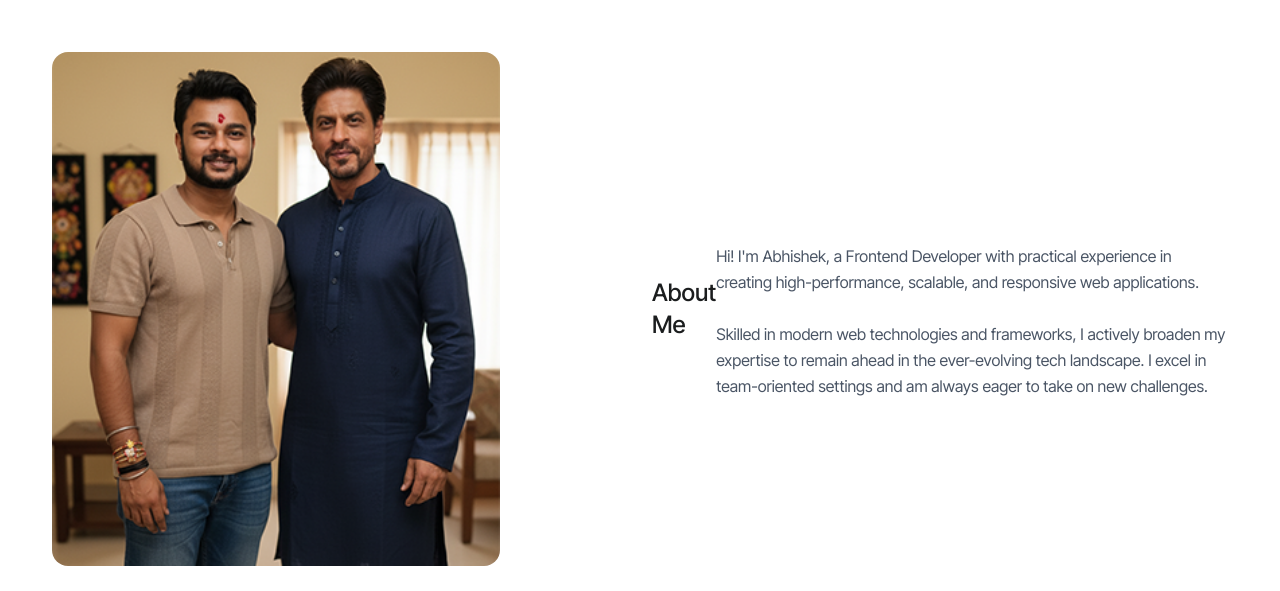
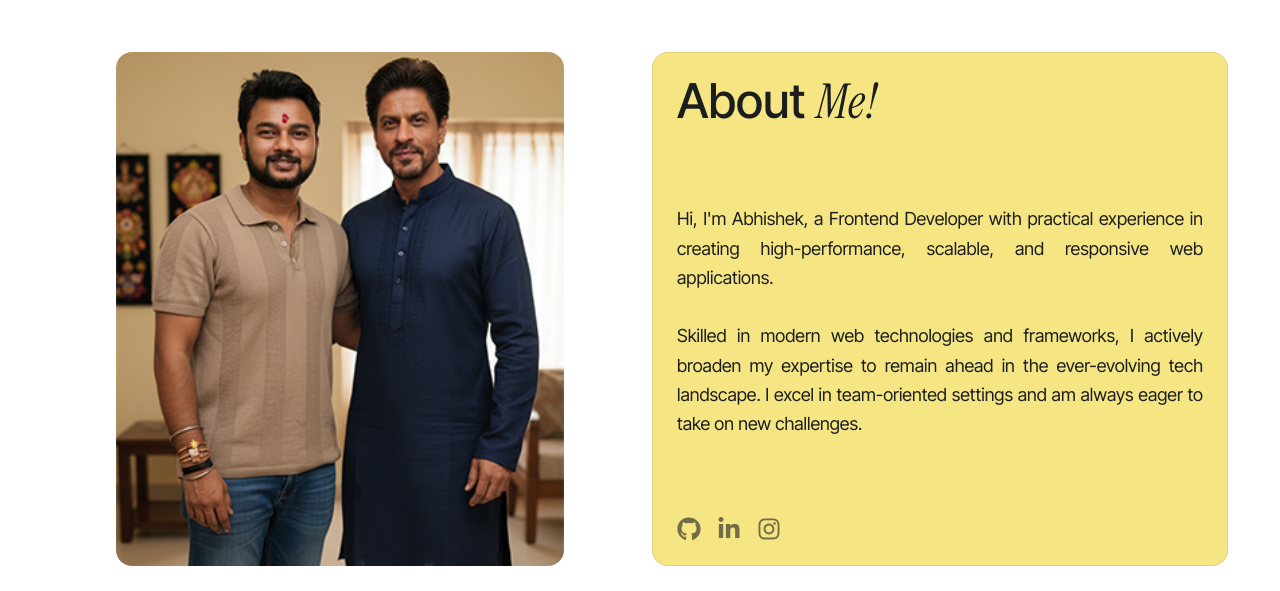
Before and after one commit to Hell0WorldAgain/my-portfolio, a Next.js app: page / in a window 1280 px wide. Shown: the part 1034-1625 px from the top of the page. Built offline with nearby package versions, Linux system fonts and the light colour scheme; no server answers.

Commit message:
completed about-me section

```diff
--- a/src/app/components/home/about-me/index.tsx
+++ b/src/app/components/home/about-me/index.tsx
@@ -1,42 +1,56 @@
 'use client'
 import { useRef, useState } from 'react'
 import { motion, useInView } from 'framer-motion'
-import { FaFacebookF, FaTwitter, FaLinkedinIn, FaInstagram } from "react-icons/fa";
+import { FaLinkedinIn, FaInstagram, FaGithub } from "react-icons/fa";
 
 
 function AboutMe() {
-const ref = useRef<HTMLDivElement>(null)
-  const inView = useInView(ref)
-  const [AboutMe, setAboutMe] = useState<any>(null);
+const ref = useRef<HTMLDivElement>(null);
+const isInView = useInView(ref, { once: true });
+const [AboutMe, setAboutMe] = useState<any>(null);
 
-  const bottomAnimation = (index: any) => ({
-    initial: { y: '5%', opacity: 0 },
-    animate: inView ? { y: 0, opacity: 1 } : { y: '10%', opacity: 0 },
-    transition: { duration: 0.4, delay: 0.4 + index * 0.3 },
+  const bottomAnimation = (index: number) => ({
+    initial: { y: '20%', opacity: 0 },
+    animate: isInView ? { y: 0, opacity: 1 } : { y: '10%', opacity: 0 },
+    transition: { duration: 1, delay: 0.8 + index * 0.3 },
   })
 
   return(
-    <section id='creative-mind'>
+
+    <section id='about-me'>
       <div ref={ref} className='2xl:py-20 py-11'>
         <div className='container'>
           <div className='flex flex-col justify-center items-center gap-10 md:gap-20'>
             <div className='grid md:grid-cols-2 gap-x-6 gap-y-8'>
-              <div className='group flex flex-col gap-6'>
-                <div className="relative">
+              <div className='group flex items-center flex-col gap-6'>
+                <motion.div
+                  {...bottomAnimation(0)} className="relative">
                    <img
                     src="/images/home/creative/abhi-with-srk.png"
                     alt="Bio Image"
                     className="w-md object-cover rounded-2xl"
                     />
-                </div>
+                </motion.div>
               </div>
-              <div className='max-w-xl text-left flex items-center'>
-                <h4 className='group-hover:text-purple_blue'>About Me</h4>
-                <p className='mt-6 text-gray-600 leading-relaxed'>
-                  Hi! I'm Abhishek, a Frontend Developer with practical experience in creating high-performance, scalable, and responsive web applications.
+              <motion.div
+                  {...bottomAnimation(1)} className='flex flex-col justify-between max-w-xl text-left gap-11 xl:gap-16 border border-dark_black/10 p-6 2xl:p-10 rounded-2xl bg-pale-yellow'>
+                <h3 className='text-dark_black'>About <span className='instrument-font italic font-normal dark:text-black/70'>Me!</span></h3>
+                <p className='text-lg text-justify text-dark_black leading-relaxed'>
+                  Hi, I'm Abhishek, a Frontend Developer with practical experience in creating high-performance, scalable, and responsive web applications.
                   <br/><br/>
                   Skilled in modern web technologies and frameworks, I actively broaden my expertise to remain ahead in the ever-evolving tech landscape. I excel in team-oriented settings and am always eager to take on new challenges.</p>
-              </div>
+                   <div className="flex gap-4">
+                    <a href="https://github.com/Hell0WorldAgain" className="text-dark_black/60 dark:text-black/60 hover:text-sky-500 dark:hover:text-sky-400 text-2xl transition">
+                      <FaGithub />
+                    </a>
+                    <a href="https://www.linkedin.com/in/abhishek-choudhary-a63a40169/" className="text-dark_black/60 dark:text-black/60 hover:text-blue-700 dark:hover:text-blue-400 text-2xl transition">
+                      <FaLinkedinIn />
+                    </a>
+                    <a href="https://www.instagram.com/_naadaan.parinda_/" className="text-dark_black/60 dark:text-black/60 hover:text-pink-600 dark:hover:text-pink-400 text-2xl transition">
+                      <FaInstagram />
+                    </a>
+                  </div>
+              </motion.div>
             </div>
           </div>
         </div>
--- a/src/app/components/home/hero/index.tsx
+++ b/src/app/components/home/hero/index.tsx
@@ -35,7 +35,6 @@ function HeroSection() {
       <div className='relative w-full pt-44 2xl:pb-20 pb-10 before:absolute before:w-full before:h-full before:bg-linear-to-r before:from-blue_gradient before:via-white before:to-yellow_gradient before:rounded-full before:top-24 before:blur-3xl before:-z-10 dark:before:from-dark_blue_gradient dark:before:via-black dark:before:to-dark_yellow_gradient dark:before:rounded-full dark:before:blur-3xl dark:before:-z-10'>
         <div className='container relative z-10'>
           <div ref={ref} className='flex flex-col gap-8'>
-            {/* ---------------- heading text --------------- */}
             <motion.div
               {...bottomAnimation}
               className='relative flex flex-col text-center items-center gap-4'>
```
